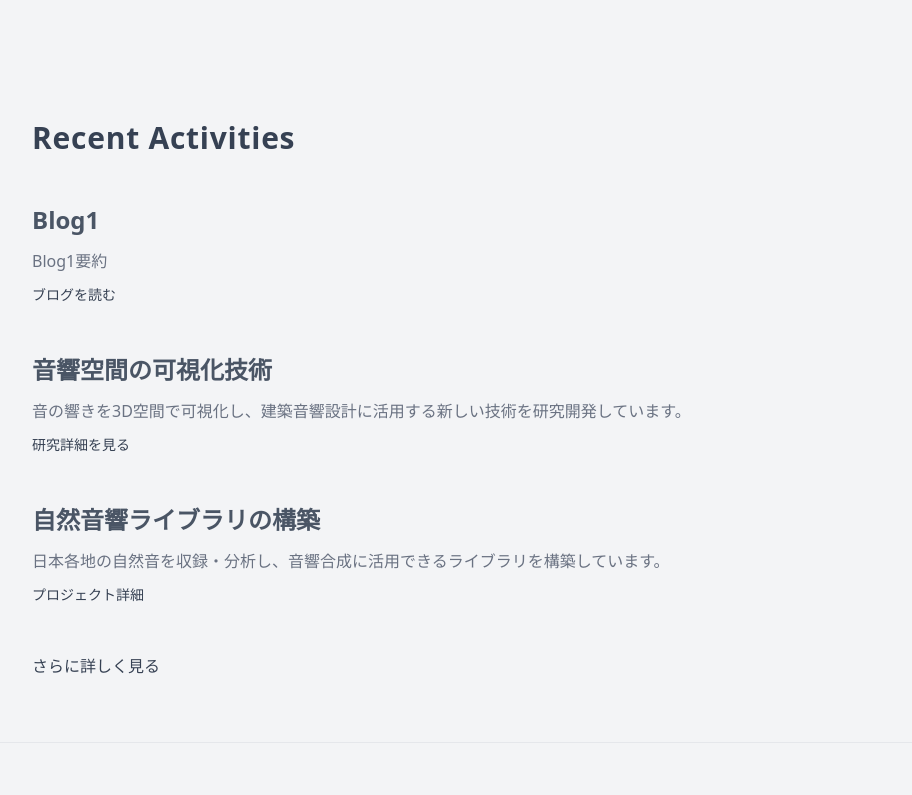
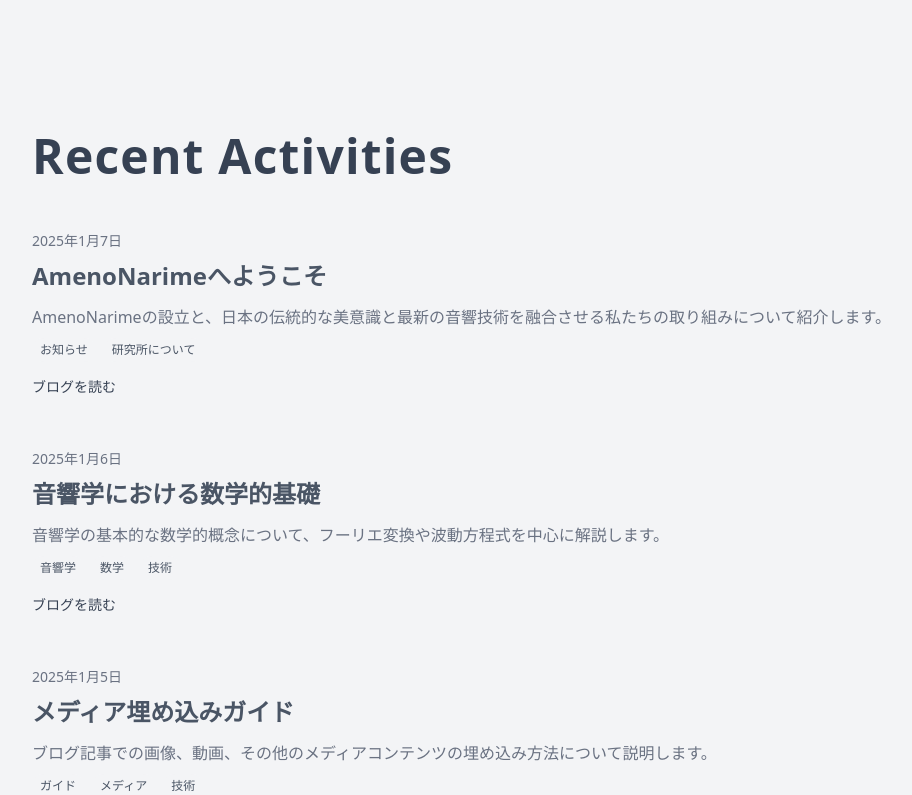
Before and after one commit to AmenoNarime/circle-site, a Next.js app: page / in a window 1280 px wide. Shown: the part 940-1735 px from the top of the page, without its empty margins (32-944 px from the left). Built offline with nearby package versions, Linux system fonts and the light colour scheme.

Commit message:
update: トップページの修正

```diff
--- a/app/page.tsx
+++ b/app/page.tsx
@@ -1,8 +1,12 @@
-import { Button } from "@/components/ui/button"
 import Link from "next/link"
 import WaveformBackground from "@/components/waveform-background"
+import HeroButtons from "@/components/hero-buttons"
+import { getAllPosts, formatDate } from "@/lib/blog"
 
 export default function HomePage() {
+  const posts = getAllPosts()
+  const recentPosts = posts.slice(0, 3) // 最新の3記事を取得
+
   return (
     <div className="min-h-screen">
       {/* Hero Section */}
@@ -62,29 +66,15 @@ export default function HomePage() {
               Create Sound Space
             </h1>
 
-            <div className="flex flex-col sm:flex-row gap-4">
-              <Button
-                size="lg"
-                className="bg-purple-600 text-white hover:bg-purple-700 px-8 py-3 text-lg font-medium shadow-lg"
-              >
-                About us
-              </Button>
-              <Button
-                variant="outline"
-                size="lg"
-                className="border-purple-300 text-purple-100 hover:bg-purple-300 hover:text-purple-900 px-8 py-3 text-lg bg-transparent font-medium"
-              >
-                Read the Blog
-              </Button>
-            </div>
+            <HeroButtons />
           </div>
         </div>
       </section>
 
       {/* About Section */}
-      <section className="bg-gray-100 py-16 px-6 lg:px-12">
+      <section id="about" className="bg-gray-100 py-16 px-6 lg:px-12">
         <div className="max-w-6xl mx-auto">
-          <h2 className="text-2xl lg:text-3xl font-bold text-gray-700 mb-8 tracking-wide">About us</h2>
+          <h2 className="text-4xl lg:text-5xl font-bold text-gray-700 mb-8 tracking-wide">About us</h2>
           <p className="text-lg lg:text-xl text-gray-600 leading-relaxed font-normal">
 
           </p>
@@ -94,40 +84,47 @@ export default function HomePage() {
       {/* News Section */}
       <section className="bg-gray-100 py-16 px-6 lg:px-12">
         <div className="max-w-6xl mx-auto">
-          <h2 className="text-2xl lg:text-3xl font-bold text-gray-700 mb-12 tracking-wide">Recent Activities</h2>
+          <h2 className="text-4xl lg:text-5xl font-bold text-gray-700 mb-12 tracking-wide">Recent Activities</h2>
 
           <div className="space-y-12">
-            <article>
-              <h3 className="text-xl lg:text-2xl font-semibold text-gray-600 mb-3">
-                Blog1
+            {recentPosts.length === 0 ? (
+              <div className="text-center py-8">
+                <p className="text-gray-500 text-lg">まだブログ記事がありません。</p>
+              </div>
+            ) : (
+              recentPosts.map((post) => (
+                <article key={post.slug}>
+                  <div className="mb-2">
+                    <time className="text-sm text-gray-500 font-medium">
+                      {formatDate(post.date)}
+                    </time>
+                  </div>
+                  <h3 className="text-xl lg:text-2xl font-semibold text-gray-600 hover:text-purple-700 transition-colors mb-3">
+                    <Link href={`/blog/${post.slug}`}>
+                      {post.title}
+                    </Link>
                   </h3>
                   <p className="text-base text-gray-500 leading-relaxed mb-2 font-normal">
-                Blog1要約
+                    {post.excerpt}
                   </p>
-              <Link href="/blog" className="text-gray-700 hover:underline font-medium text-sm">
+                  {post.tags && post.tags.length > 0 && (
+                    <div className="flex flex-wrap gap-2 mb-3">
+                      {post.tags.map((tag) => (
+                        <span
+                          key={tag}
+                          className="px-2 py-1 bg-gray-100 text-gray-600 text-xs rounded-full"
+                        >
+                          {tag}
+                        </span>
+                      ))}
+                    </div>
+                  )}
+                  <Link href={`/blog/${post.slug}`} className="text-gray-700 hover:underline font-medium text-sm">
                     ブログを読む
                   </Link>
                 </article>
-
-            <article>
-              <h3 className="text-xl lg:text-2xl font-semibold text-gray-600 mb-3">音響空間の可視化技術</h3>
-              <p className="text-base text-gray-500 leading-relaxed mb-2 font-normal">
-                音の響きを3D空間で可視化し、建築音響設計に活用する新しい技術を研究開発しています。
-              </p>
-              <Link href="/research" className="text-gray-700 hover:underline font-medium text-sm">
-                研究詳細を見る
-              </Link>
-            </article>
-
-            <article>
-              <h3 className="text-xl lg:text-2xl font-semibold text-gray-600 mb-3">自然音響ライブラリの構築</h3>
-              <p className="text-base text-gray-500 leading-relaxed mb-2 font-normal">
-                日本各地の自然音を収録・分析し、音響合成に活用できるライブラリを構築しています。
-              </p>
-              <Link href="/blog" className="text-gray-700 hover:underline font-medium text-sm">
-                プロジェクト詳細
-              </Link>
-            </article>
+              ))
+            )}
           </div>
 
           <div className="mt-12">
--- /dev/null
+++ b/components/hero-buttons.tsx
@@ -0,0 +1,31 @@
+"use client"
+
+import { Button } from "@/components/ui/button"
+import Link from "next/link"
+
+export default function HeroButtons() {
+  return (
+    <div className="flex flex-col sm:flex-row gap-4">
+      <Button
+        size="lg"
+        className="bg-purple-600 text-white hover:bg-purple-700 px-8 py-3 text-lg font-medium shadow-lg"
+        onClick={() => {
+          document.getElementById('about')?.scrollIntoView({
+            behavior: 'smooth'
+          })
+        }}
+      >
+        About us
+      </Button>
+      <Link href="/blog">
+        <Button
+          variant="outline"
+          size="lg"
+          className="border-purple-300 text-purple-100 hover:bg-purple-300 hover:text-purple-900 px-8 py-3 text-lg bg-transparent font-medium w-full"
+        >
+          Read the Blog
+        </Button>
+      </Link>
+    </div>
+  )
+}
```
Lines whose indentation alone changed are shown as unchanged.
